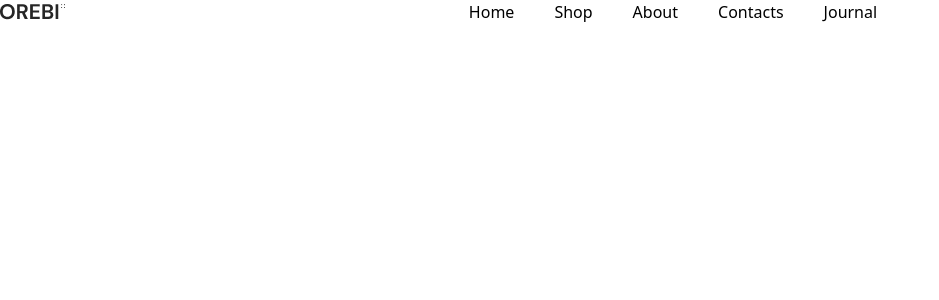
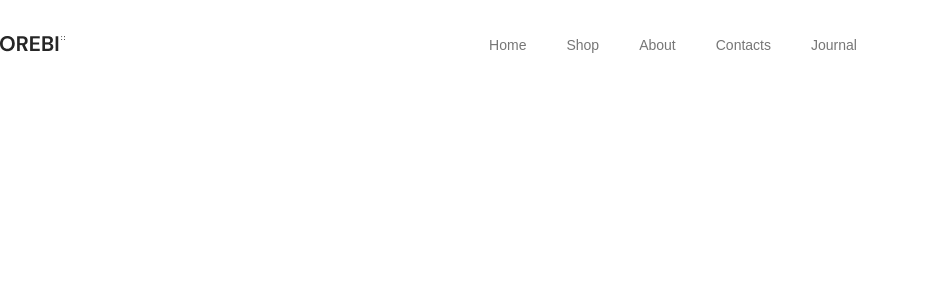
Before and after one commit to mdarafat2201/oreby1, a React (Vite) app: page / in a window 1280 px wide. Shown: the top 300 px of the page, without its empty margins (0-939 px from the left). Built offline with nearby package versions, Linux system fonts and the light colour scheme.

Commit message:
header end

```diff
--- a/src/Component/Header/Header.jsx
+++ b/src/Component/Header/Header.jsx
@@ -4,7 +4,8 @@ import Flex from "../CommonConponent/Flex";
 const Header = () => {
   return (
     <>
-      <div className="container bg-main_bg_color">
+      <div className="py-8 bg-main_bg_color">
+        <div className="container ">
           <Flex className="justify-between">
             <div>
               <picture>
@@ -14,25 +15,36 @@ const Header = () => {
             <div>
               <Flex className="gap-x-10">
                 <li>
-                <a href="#">Home</a>
+                  <a href="#" className="menuItem">
+                    Home
+                  </a>
                 </li>
                 <li>
-                <a href="#">Shop</a>
+                  <a href="#" className="menuItem ">
+                    Shop
+                  </a>
                 </li>
                 <li>
-                <a href="#">About</a>
+                  <a href="#" className="menuItem ">
+                    About
+                  </a>
                 </li>
                 <li>
-                <a href="#">Contacts</a>
+                  <a href="#" className="menuItem ">
+                    Contacts
+                  </a>
                 </li>
                 <li>
-                <a href="#">Journal</a>
+                  <a href="#" className="menuItem ">
+                    Journal
+                  </a>
                 </li>
               </Flex>
             </div>
             <div></div>
           </Flex>
         </div>
+      </div>
     </>
   );
 };
--- a/src/index.css
+++ b/src/index.css
@@ -2,7 +2,17 @@
 @tailwind components;
 @tailwind utilities;
 
+:root {
+  --main_bg_color: #ffffff;
+  --secondary_bg_color: #f5f5f3;
+  --main_font_color: #262626;
+  --secondary_font_color: #767676;
+  --footer_text_color: #6d6d6d;
+  --DMsans: "DM Sans", sans-serif;
+}
+
 @layer base {
+  @import url("https://fonts.googleapis.com/css2?family=DM+Sans:opsz,wght@9..40,100;9..40,200;9..40,300;9..40,400;9..40,500;9..40,600;9..40,700;9..40,800;9..40,900;9..40,1000&display=swap");
   * {
     @apply m-0 p-0 outline-none box-border;
   }
@@ -34,11 +44,16 @@
     @apply m-0 p-0;
   }
 }
-
-/*:root {
-  --main_bg_color: #ffffff;
-  --secondary_bg_color: #f5f5f3;
-  --main_font_color: #262626;
-  --secondary_font_color: #767676;
-  --footer_text_color: #6d6d6d;
-}*/
+@layer components {
+  .menuItem {
+    font-size: 14px;
+    font-weight: 400;
+    font-family: var(--DMsans);
+    color: var(--secondary_font_color);
+    transition: ease-in-out 0.5s;
+  }
+  .menuItem:hover {
+    color: var(--main_font_color);
+    font-weight: 700;
+  }
+}
--- a/tailwind.config.js
+++ b/tailwind.config.js
@@ -5,13 +5,16 @@ export default {
     container: {
       center: true,
     },
+    fontFamily: {
+      DMsans: "var(--DMsans)",
+    },
     extend: {
       colors: {
-        main_bg_color: "#ffffff",
-        secondary_bg_color: "#f5f5f3",
-        main_font_color: "#262626",
-        secondary_font_color: "#767676",
-        footer_text_color: "#6d6d6d",
+        main_bg_color: "var(--main_bg_color)",
+        secondary_bg_color: "var(--secondary_bg_color)",
+        main_font_color: "var(--main_font_color)",
+        secondary_font_color: "var(--secondary_font_color)",
+        footer_text_color: "var(--main_bg_color)",
       },
     },
   },
```
Lines whose indentation alone changed are shown as unchanged.
